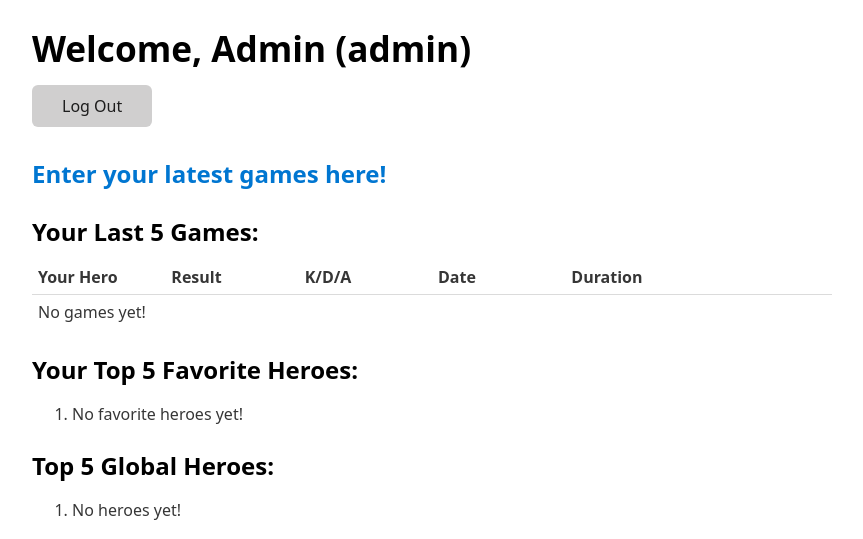
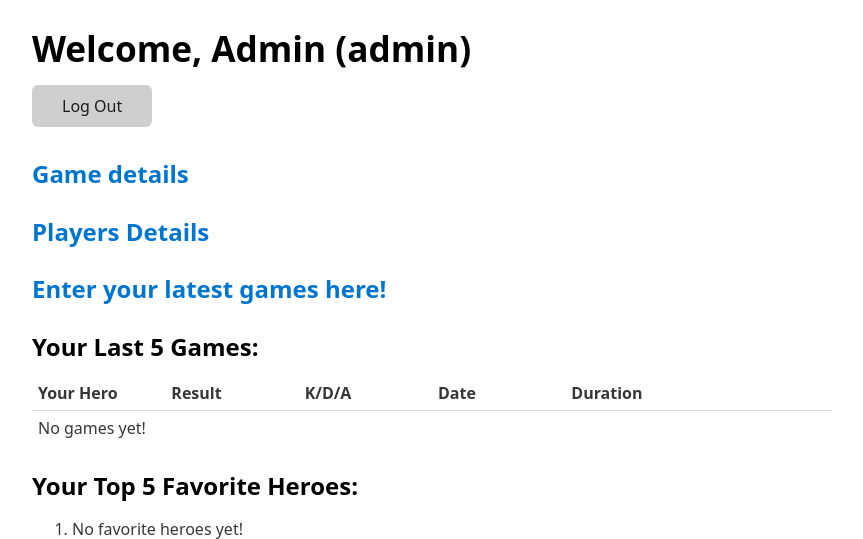
Before and after one commit to ahhyiiieee/mobastats, a Django app: page / in a window 1280 px wide. Shown: the top 539 px of the page, without its empty margins (208-1071 px from the left). Run offline with Django 3.2, Linux system fonts and the light colour scheme; a user stored in the database is signed in; data comes from the database, SQL or seed files in the repository; data that the repository does not hold is empty; parts of the project's set-up code (start-up, migrations or seed data) failed here and were passed over.

Commit message:
Add link for game and player details

```diff
--- a/config/templates/home.html
+++ b/config/templates/home.html
@@ -6,6 +6,8 @@
     <h1>Welcome, {{ player.display_name }} ({{ player.username}})</h1>
     <form method="POST" action="{% url "logout" %}">{% csrf_token %}<button type="submit">Log Out</button></form>
 
+    <h2><a href="{% url 'game_details' %}">Game details</a></h2>
+    <h2><a href="{% url 'player_details' %}">Players Details</a></h2>
     <h2><a href="{% url 'latest_game_form' %}">Enter your latest games here!</a></h2>
 
     <h2>Your Last 5 Games:</h2>
@@ -25,8 +27,8 @@
                     <td>{{ game.hero }}</td>
                     <td>{{ game.get_result_display}}</td>
                     <td>{{ game.kills }}/{{ game.deaths }}/{{ game.assists }}</td>
-                    <td>{{ game.date }}</td>
-                    <td>{{ game.duration }}</td>
+                    <td>{{ game.game.date}}</td>
+                    <td>{{ game.game.duration }}</td>
                 </tr>
             {% empty %}
                 <tr><td colspan="6">No games yet!</td></tr>
```
